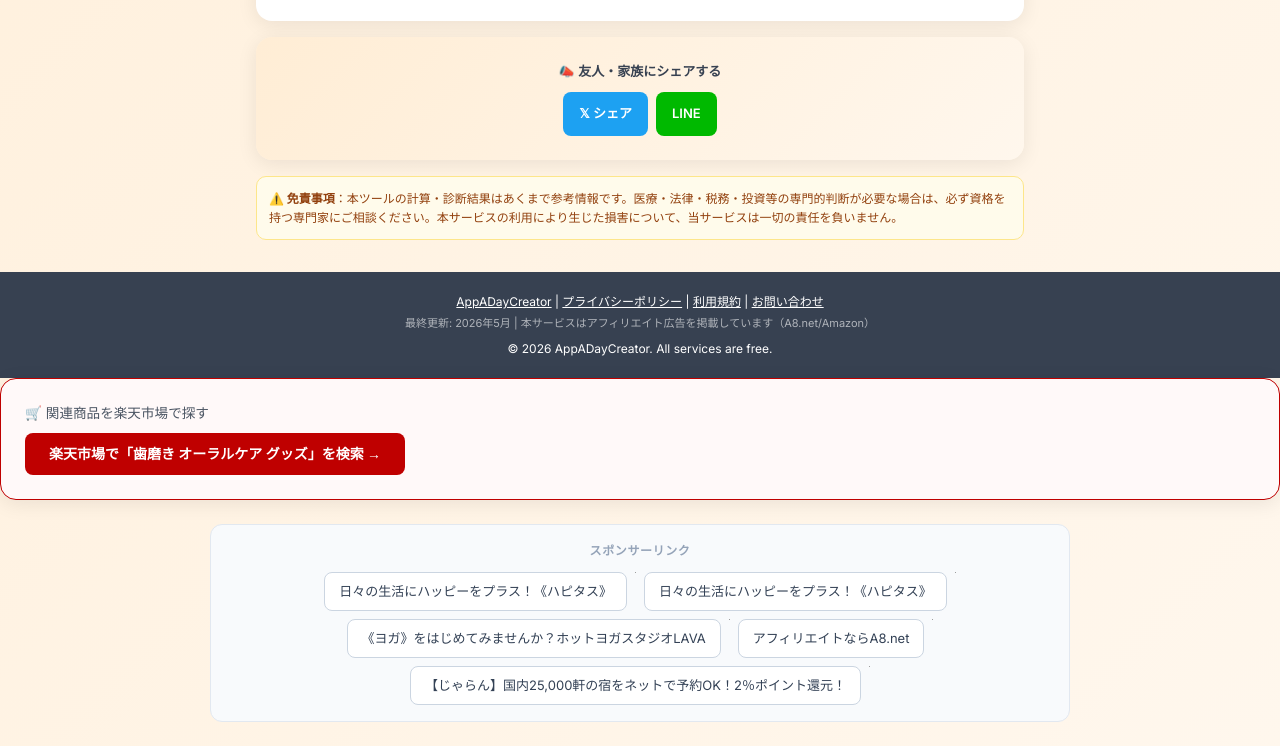
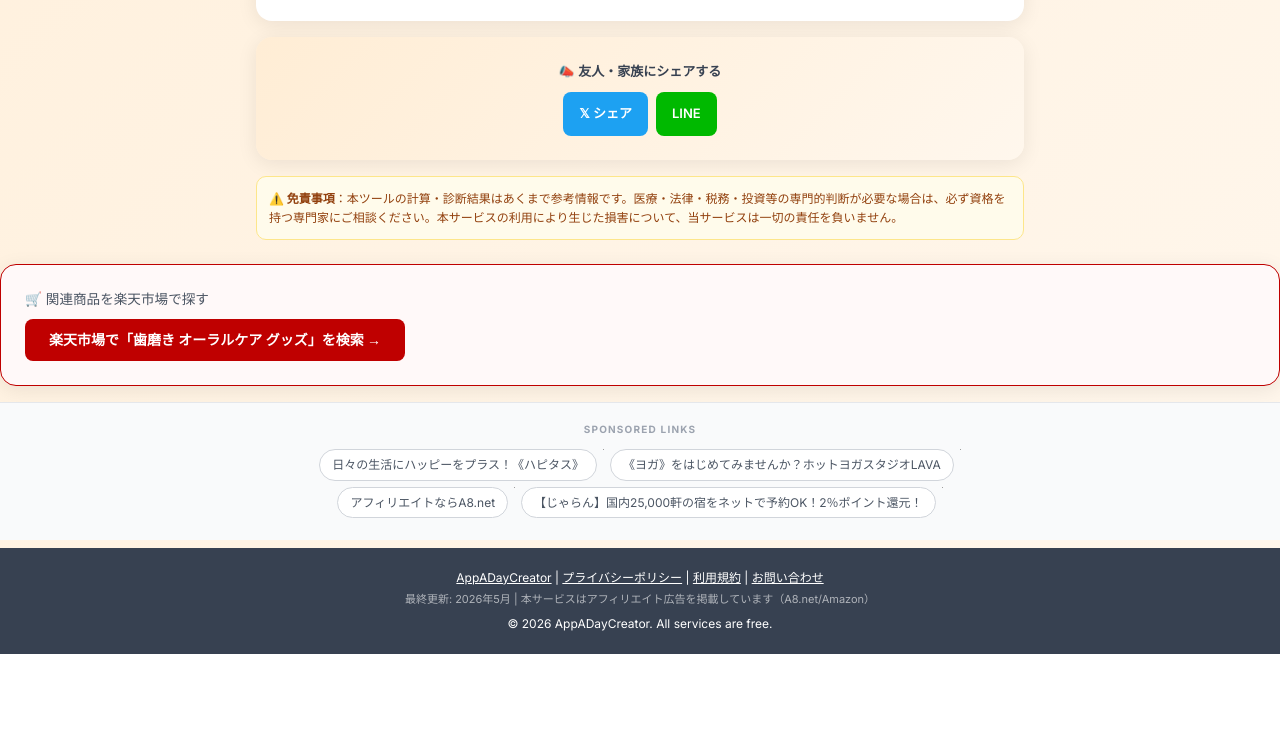
Before and after one commit to appadaycreator/oral-care-advisor, a plain HTML site: page index.html in a window 1280 px wide. Shown: the part 1317-2063 px from the top of the page. After the commit the page ends 1971 px from the top, so only its background shows below. Drawn offline with Linux system fonts and the light colour scheme; grey boxes are pictures that could not be loaded.

Commit message:
Move affiliates before footer, redesign sponsor section

```diff
--- a/index.html
+++ b/index.html
@@ -235,16 +235,8 @@ j=d.createElement(s),dl=l!="dataLayer"?"&l="+l:"";j.async=true;j.src=
         </div>
     </main>
 
-    <footer style="text-align:center;padding:20px;color:white;font-size:12px;background:#374151;margin-top:8px;">
-        <p><a href="https://appadaycreator.com/" style="color:white;">AppADayCreator</a>
-        | <a href="privacy-policy.html" style="color:white;">プライバシーポリシー</a>
-        | <a href="terms.html" style="color:white;">利用規約</a>
-        | <a href="contact.html" style="color:white;">お問い合わせ</a></p>
-        <p style="margin-top:4px;font-size:11px;opacity:0.6;">最終更新: 2026年5月 | 本サービスはアフィリエイト広告を掲載しています（A8.net/Amazon）</p>
-        <p style="margin-top:6px;">© 2026 AppADayCreator. All services are free.</p>
-    </footer>
 
-    <script>
+<script>
     const QUESTIONS = [
       { text:'Q1. 歯磨きの頻度は？', opts:['1日1回以下','1日2回','毎食後','毎食後＋フロス'] },
       { text:'Q2. 気になる症状は？', opts:['歯がしみる','歯茎から血が出る','口臭が気になる','特になし'] },
@@ -440,16 +432,22 @@ j=d.createElement(s),dl=l!="dataLayer"?"&l="+l:"";j.async=true;j.src=
     </div>
     <!-- /rakuten-affiliate-block -->
 
-<div style="margin:24px auto;max-width:860px;padding:16px 20px;background:#f8fafc;border:1px solid #e2e8f0;border-radius:12px;">
-  <p style="font-size:12px;font-weight:600;color:#94a3b8;text-align:center;margin:0 0 12px;letter-spacing:0.05em;">スポンサーリンク</p>
-  <div style="display:flex;flex-wrap:wrap;gap:8px;justify-content:center;">
-    <a href="https://px.a8.net/svt/ejp?a8mat=4B3WJ6+FQ9JMY+1LP8+BY642" rel="nofollow noopener noreferrer" target="_blank" style="display:inline-flex;align-items:center;padding:8px 14px;background:#ffffff;border:1px solid #cbd5e1;border-radius:8px;font-size:13px;color:#334155;text-decoration:none;white-space:nowrap;">日々の生活にハッピーをプラス！《ハピタス》</a><img border="0" width="1" height="1" src="https://www14.a8.net/0.gif?a8mat=4B3WJ6+FQ9JMY+1LP8+BY642" alt="">
-    <a href="https://px.a8.net/svt/ejp?a8mat=4B3WJ6+FQ9JMY+1LP8+BY642" rel="nofollow noopener noreferrer" target="_blank" style="display:inline-flex;align-items:center;padding:8px 14px;background:#ffffff;border:1px solid #cbd5e1;border-radius:8px;font-size:13px;color:#334155;text-decoration:none;white-space:nowrap;">日々の生活にハッピーをプラス！《ハピタス》</a><img border="0" width="1" height="1" src="https://www14.a8.net/0.gif?a8mat=4B3WJ6+FQ9JMY+1LP8+BY642" alt="">
-    <a href="https://px.a8.net/svt/ejp?a8mat=4B3WJ7+18PTPM+1O96+699KI" rel="nofollow noopener noreferrer" target="_blank" style="display:inline-flex;align-items:center;padding:8px 14px;background:#ffffff;border:1px solid #cbd5e1;border-radius:8px;font-size:13px;color:#334155;text-decoration:none;white-space:nowrap;">《ヨガ》をはじめてみませんか？ホットヨガスタジオLAVA</a><img border="0" width="1" height="1" src="https://www12.a8.net/0.gif?a8mat=4B3WJ7+18PTPM+1O96+699KI" alt="">
-    <a href="https://px.a8.net/svt/ejp?a8mat=457C4C+C23BCA+0K+10FXXU" rel="nofollow noopener noreferrer" target="_blank" style="display:inline-flex;align-items:center;padding:8px 14px;background:#ffffff;border:1px solid #cbd5e1;border-radius:8px;font-size:13px;color:#334155;text-decoration:none;white-space:nowrap;">アフィリエイトならA8.net</a><img border="0" width="1" height="1" src="https://www15.a8.net/0.gif?a8mat=457C4C+C23BCA+0K+10FXXU" alt="">
-    <a href="https://px.a8.net/svt/ejp?a8mat=4B3WJ5+C2OQY2+14CS+68EPE" rel="nofollow noopener noreferrer" target="_blank" style="display:inline-flex;align-items:center;padding:8px 14px;background:#ffffff;border:1px solid #cbd5e1;border-radius:8px;font-size:13px;color:#334155;text-decoration:none;white-space:nowrap;">【じゃらん】国内25,000軒の宿をネットで予約OK！2％ポイント還元！</a><img border="0" width="1" height="1" src="https://www11.a8.net/0.gif?a8mat=4B3WJ5+C2OQY2+14CS+68EPE" alt="">
+<div style="border-top:1px solid #e5e7eb;padding:18px 16px 22px;background:#f9fafb;">
+  <p style="text-align:center;font-size:10px;font-weight:700;letter-spacing:0.12em;color:#9ca3af;text-transform:uppercase;margin:0 0 12px;">Sponsored Links</p>
+  <div style="display:flex;flex-wrap:wrap;gap:6px;justify-content:center;max-width:700px;margin:0 auto;">
+    <a href="https://px.a8.net/svt/ejp?a8mat=4B3WJ6+FQ9JMY+1LP8+BY642" rel="nofollow noopener noreferrer" target="_blank" style="display:inline-block;padding:5px 12px;background:#fff;border:1px solid #d1d5db;border-radius:20px;font-size:12px;color:#4b5563;text-decoration:none;white-space:nowrap;">日々の生活にハッピーをプラス！《ハピタス》</a><img border="0" width="1" height="1" src="https://www14.a8.net/0.gif?a8mat=4B3WJ6+FQ9JMY+1LP8+BY642" alt="">
+    <a href="https://px.a8.net/svt/ejp?a8mat=4B3WJ7+18PTPM+1O96+699KI" rel="nofollow noopener noreferrer" target="_blank" style="display:inline-block;padding:5px 12px;background:#fff;border:1px solid #d1d5db;border-radius:20px;font-size:12px;color:#4b5563;text-decoration:none;white-space:nowrap;">《ヨガ》をはじめてみませんか？ホットヨガスタジオLAVA</a><img border="0" width="1" height="1" src="https://www12.a8.net/0.gif?a8mat=4B3WJ7+18PTPM+1O96+699KI" alt="">
+    <a href="https://px.a8.net/svt/ejp?a8mat=457C4C+C23BCA+0K+10FXXU" rel="nofollow noopener noreferrer" target="_blank" style="display:inline-block;padding:5px 12px;background:#fff;border:1px solid #d1d5db;border-radius:20px;font-size:12px;color:#4b5563;text-decoration:none;white-space:nowrap;">アフィリエイトならA8.net</a><img border="0" width="1" height="1" src="https://www15.a8.net/0.gif?a8mat=457C4C+C23BCA+0K+10FXXU" alt="">
+    <a href="https://px.a8.net/svt/ejp?a8mat=4B3WJ5+C2OQY2+14CS+68EPE" rel="nofollow noopener noreferrer" target="_blank" style="display:inline-block;padding:5px 12px;background:#fff;border:1px solid #d1d5db;border-radius:20px;font-size:12px;color:#4b5563;text-decoration:none;white-space:nowrap;">【じゃらん】国内25,000軒の宿をネットで予約OK！2％ポイント還元！</a><img border="0" width="1" height="1" src="https://www11.a8.net/0.gif?a8mat=4B3WJ5+C2OQY2+14CS+68EPE" alt="">
   </div>
 </div>
-
+<footer style="text-align:center;padding:20px;color:white;font-size:12px;background:#374151;margin-top:8px;">
+        <p><a href="https://appadaycreator.com/" style="color:white;">AppADayCreator</a>
+        | <a href="privacy-policy.html" style="color:white;">プライバシーポリシー</a>
+        | <a href="terms.html" style="color:white;">利用規約</a>
+        | <a href="contact.html" style="color:white;">お問い合わせ</a></p>
+        <p style="margin-top:4px;font-size:11px;opacity:0.6;">最終更新: 2026年5月 | 本サービスはアフィリエイト広告を掲載しています（A8.net/Amazon）</p>
+        <p style="margin-top:6px;">© 2026 AppADayCreator. All services are free.</p>
+    </footer>
 </body>
 </html>
```
